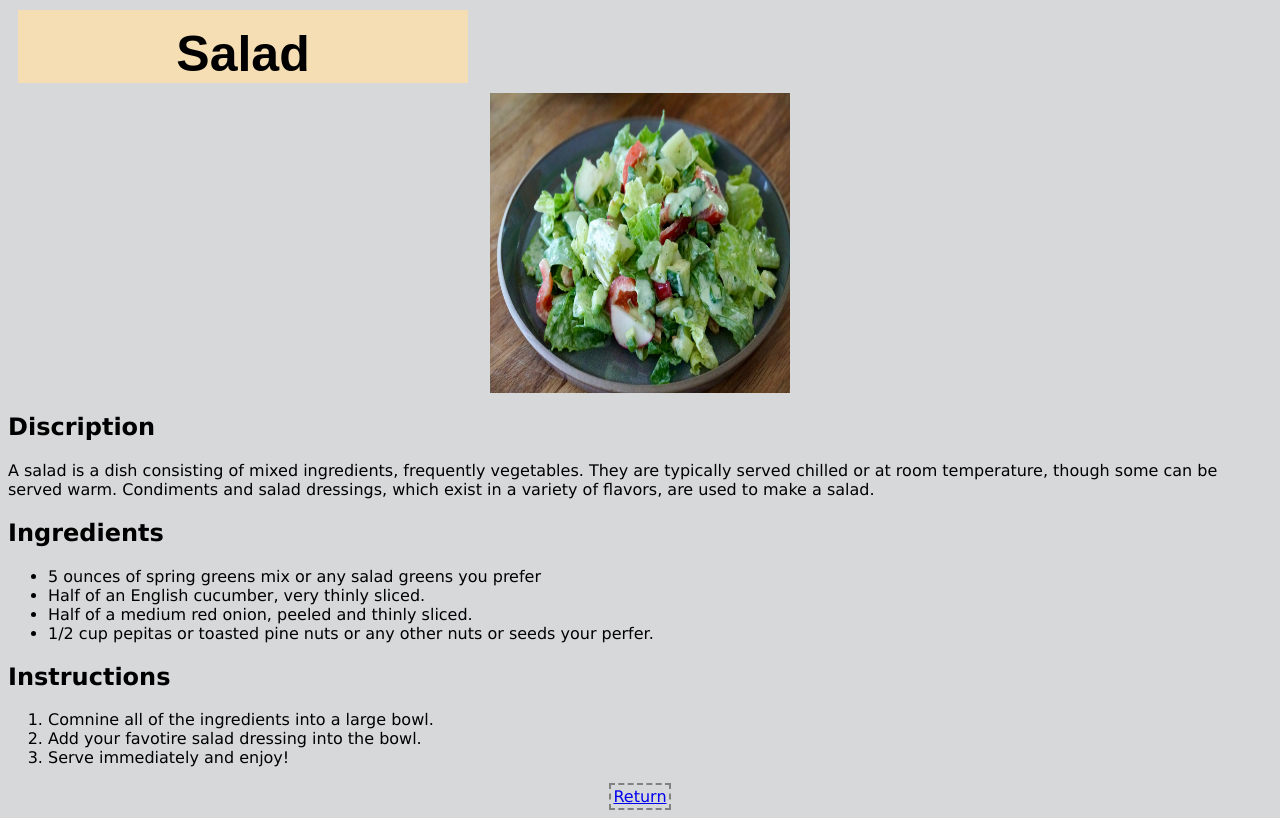
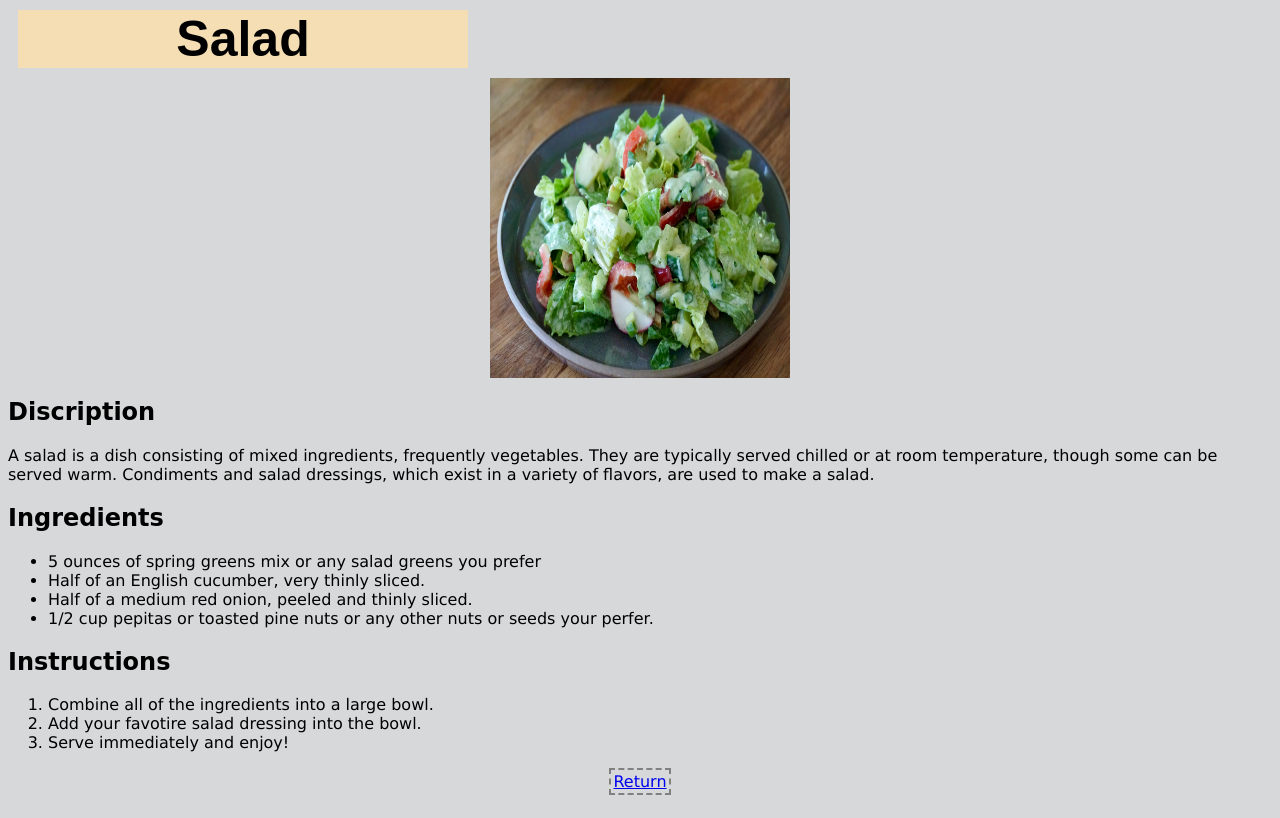
Before and after one commit to John-Busch/odin-recipes, a plain HTML site: page recipes/salad.html in a window 1280 px wide. Drawn offline with Linux system fonts and the light colour scheme.

Commit message:
Added classes to some elements in recipe HTML. Fixed some spelling errors. minor css tweaks.

```diff
--- a/recipes/salad.html
+++ b/recipes/salad.html
@@ -10,23 +10,23 @@
     <h1 class="recipe-name">Salad</h1>
 
     <img src="../pics/salad.jpeg" alt="Picture of a Salad." width="300" height="300">
-    <h2>Discription</h2>
+    <h2 class="recipe-header">Discription</h2>
 
-    <p>A salad is a dish consisting of mixed ingredients, frequently vegetables.
+    <p class="discription-text">A salad is a dish consisting of mixed ingredients, frequently vegetables.
         They are typically served chilled or at room temperature, though some can
         be served warm. Condiments and salad dressings, which exist in a variety of
         flavors, are used to make a salad.</p>
 
-    <h2>Ingredients</h2>
+    <h2 class="recipe-header">Ingredients</h2>
     <ul>
         <li>5 ounces of spring greens mix or any salad greens you prefer</li>
         <li>Half of an English cucumber, very thinly sliced.</li>
         <li>Half of a medium red onion, peeled and thinly sliced.</li>
         <li>1/2 cup pepitas or toasted pine nuts or any other nuts or seeds your perfer.</li>
     </ul>
-    <h2>Instructions</h2>
+    <h2 class="recipe-header">Instructions</h2>
     <ol>
-        <li>Comnine all of the ingredients into a large bowl.</li>
+        <li>Combine all of the ingredients into a large bowl.</li>
         <li>Add your favotire salad dressing into the bowl.</li>
         <li>Serve immediately and enjoy!</li>
     </ol>
--- a/styles.css
+++ b/styles.css
@@ -1,7 +1,6 @@
 * {
     font-family:Verdana, Geneva, Tahoma, sans-serif;
     background-color: rgb(215, 216, 217);
-
 }
 
 h1 {
@@ -17,7 +16,6 @@ h1 {
     font-family: fantasy;
     text-align:center;
     margin: 10px;
-    padding: 15px 0px 0px;
     height: min-content;
     width: 450px;
 }
@@ -25,6 +23,7 @@ h1 {
 img {
     margin: auto;
     display: block;
+
 }
 
 .return {
@@ -40,8 +39,6 @@ img {
     margin: auto;
     display: block;
     width: 900px;
-
-
 }
 
 .main-list {
@@ -54,5 +51,13 @@ img {
     font-size: 30px;
     display: block ruby;
     text-indent: 10px;
+}
 
+.recipe-header {
+    font-family: cursive;
+    width: min-content;
+    height: min-content;
 }
+
+.discription-text {
+}
```
Also changed, not shown: recipes/italian_sandwich.html (+4 -4 lines), recipes/lasagna.html (+4 -4 lines), recipes/meatloaf.html (+6 -6 lines), recipes/pizza.html (+6 -6 lines).
